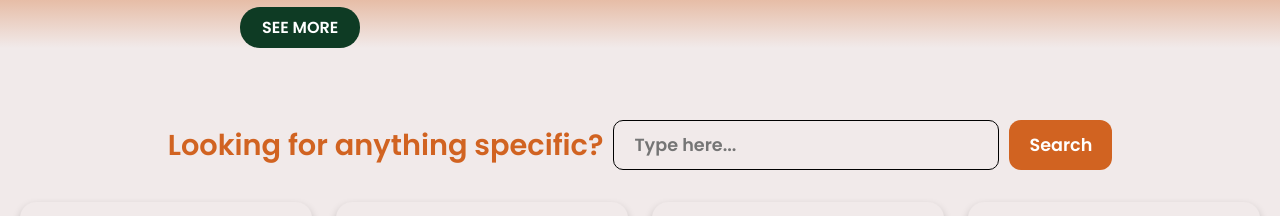
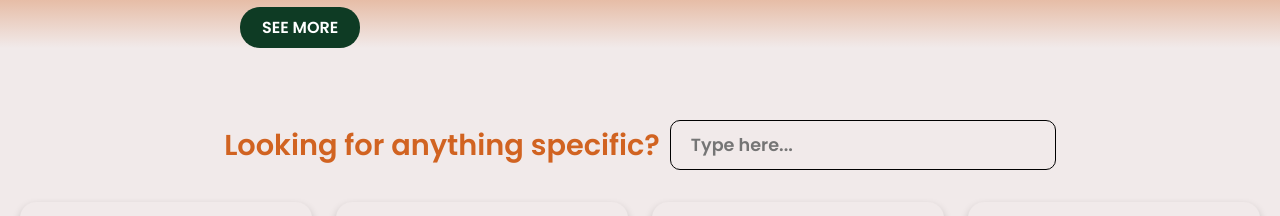
Before and after one commit to lucasvitareli/recipes-page, a React (Vite) app: page / in a window 1280 px wide. Shown: the part 980-1196 px from the top of the page. Built offline with nearby package versions, Linux system fonts and the light colour scheme.

Commit message:
Creating filter method on SearchBar to find the recipes based on what user typing.

```diff
--- a/src/components/RecipeList/index.jsx
+++ b/src/components/RecipeList/index.jsx
@@ -1,10 +1,13 @@
 import React, { useState } from "react";
 import { recipes } from "../../data/recipes"
+
 import RecipeCard from "../RecipeCard"
 import SearchBar from "../SearchBar";
 
 import { ListContainer, Grid } from "./style"
 
+/* This component is for filtering the recipes.
+It will receive the recipes data from the data/recipes.js file and filter them based on the search term. */
 function RecipeList() {
     const [searchTerm, setSearchTerm] = useState("");
 
@@ -17,10 +20,9 @@ function RecipeList() {
             <SearchBar
                 searchTerm={searchTerm}
                 setSearchTerm={setSearchTerm}
-                onSearch={() => {}}
                 />
-
             <Grid>
+                {/* Only filtered recipes will be displayed */}
                 {filteredRecipes.map((recipe => (
                     <RecipeCard key={recipe.id} recipe={recipe}  />
                 )))}
--- a/src/components/SearchBar/index.jsx
+++ b/src/components/SearchBar/index.jsx
@@ -1,18 +1,21 @@
 import React from 'react';
 
-import { SearchBarContainer,
-        Label,
-        Input,
-        Button,
+import {
+    SearchBarContainer,
+    Label,
+    Input,
+} from './style';
 
-    } from './style';
-
-function SearchBar() {
+function SearchBar({ searchTerm, setSearchTerm }) {
     return (
         <SearchBarContainer>
             <Label>Looking for anything specific?</Label>
-            <Input type="text" placeholder="Type here..." />
-            <Button type="submit">Search</Button>
+            <Input
+                type="text"
+                placeholder="Type here..."
+                value={searchTerm}
+                onChange={(e) => setSearchTerm(e.target.value)}
+            />
         </SearchBarContainer>
     );
 }
--- a/src/components/SearchBar/style.js
+++ b/src/components/SearchBar/style.js
@@ -46,28 +46,3 @@ export const Input = styled.input`
     text-align: center;
     }
 `
-
-export const Button = styled.button`
-    height: 50px;
-    background: ${({ theme }) => theme.colors.secondary};
-    font-family: ${({ theme }) => theme.fonts.base};
-    font-size: 1.1rem;
-    font-weight: 600;
-    border: none;
-    border-radius: 12px;
-    padding: 0 20px;
-    color: ${({ theme }) => theme.colors.textWhite};
-    cursor: pointer;
-
-    &:hover {
-        background-color: ${({ theme }) => theme.colors.hooverButton};
-        transition: all 0.3s ease-in-out;
-    }
-
-    @media (max-width: 768px){
-        height: 30px;
-        font-size: 1rem;
-
-
-    }
-`
--- a/src/pages/Home.jsx
+++ b/src/pages/Home.jsx
@@ -2,15 +2,13 @@ import React from 'react'
 import Header from '../components/Header'
 import HeroSection from '../components/Hero';
 import RecipeList from '../components/RecipeList';
-import SearchBar from '../components/SearchBar';
-import RecipeCard from '../components/RecipeCard';
 import AboutMe from '../components/About';
 import Contact from '../components/Contact';
 import Footer from '../components/Footer';
 import Membership from '../components/Membership';
 
 import { useLocation } from 'react-router-dom';
-import { useEffect } from 'react';
+import { useState, useEffect } from 'react';
 
 function Home() {
     // Get the current location from React Router
```
